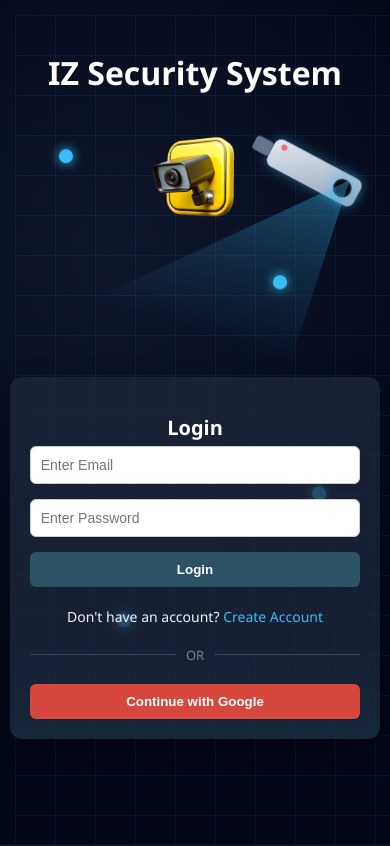
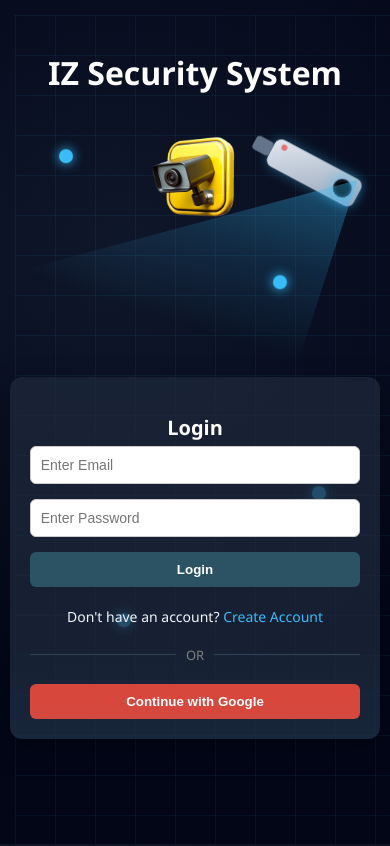
Before and after one commit to NehanShaikh/IZ_shop, a React (Create React App) app in the folder iz-security-frontend/: page /login in a window 390 px wide. Shown: the top 846 px of the page. Built offline with nearby package versions, Linux system fonts and the light colour scheme.

Commit message:
first commit

```diff
--- a/iz-security-frontend/src/App.css
+++ b/iz-security-frontend/src/App.css
@@ -1462,9 +1462,9 @@ html, body {
 
   .camera-beam {
     top: 60px;    /* adjust beam start */
-    right: 25px;
+    right: 15px;
 
-    width: 280px;
+    width: 400px;
     height: 260px;
 
     transform: rotate(18deg);
```
